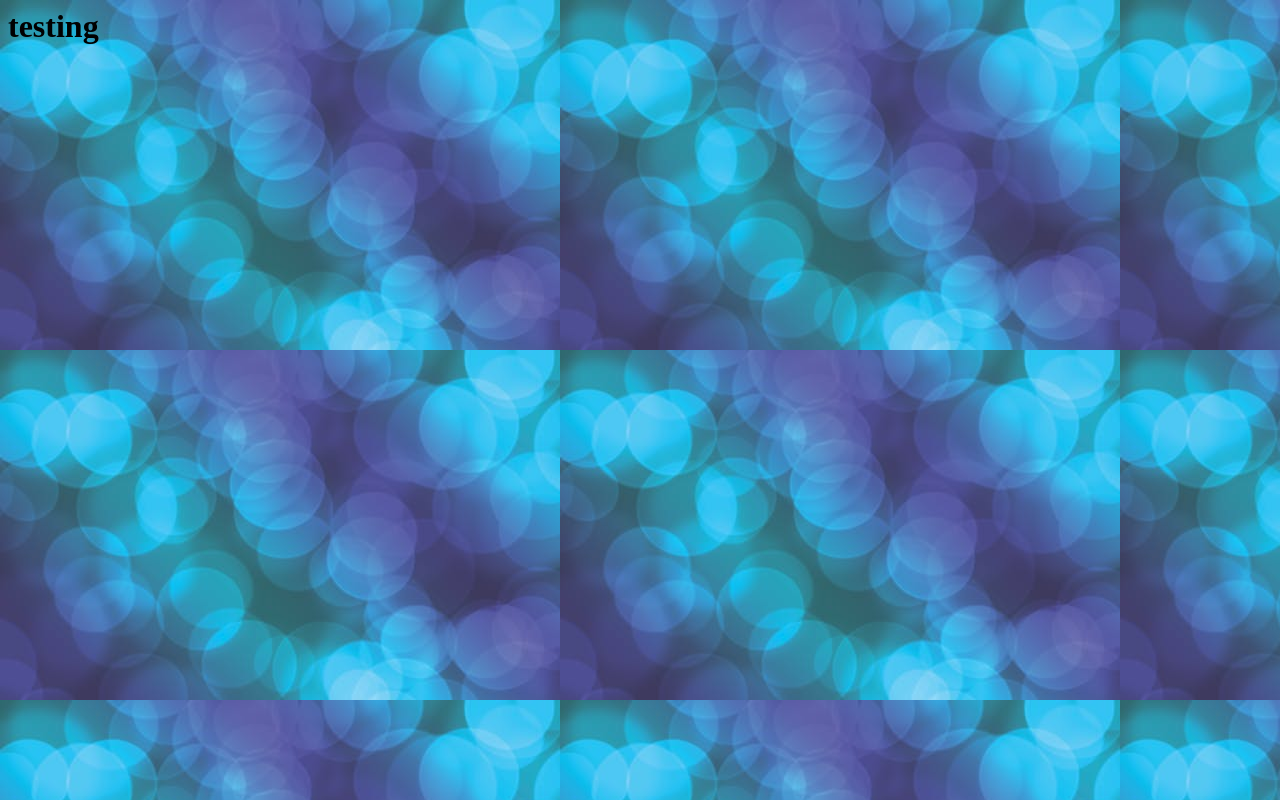
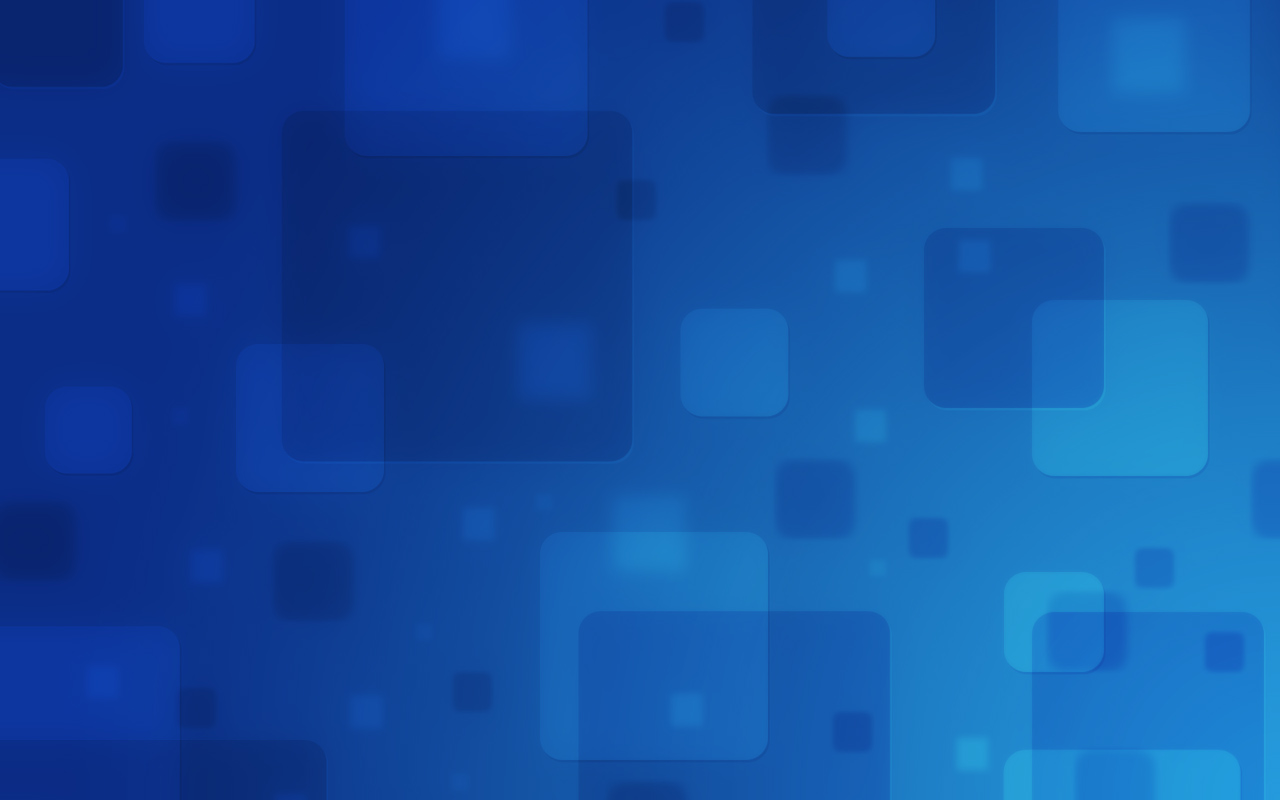
Before and after one commit to Disha-Parikh/pipeline, a plain HTML site: page devopsIQ/index.html in a window 1280 px wide. Drawn offline with Linux system fonts and the light colour scheme.

Commit message:
Nodified Again!

```diff
--- a/devopsIQ/index.html
+++ b/devopsIQ/index.html
@@ -1,6 +1,5 @@
 <html>
 <title>Jenkins Final Website</title>
-<body background="images/2.jpeg">
-	<h1>testing</h1>
+<body background="images/1.jpg">
 </body>
 </html>
```
